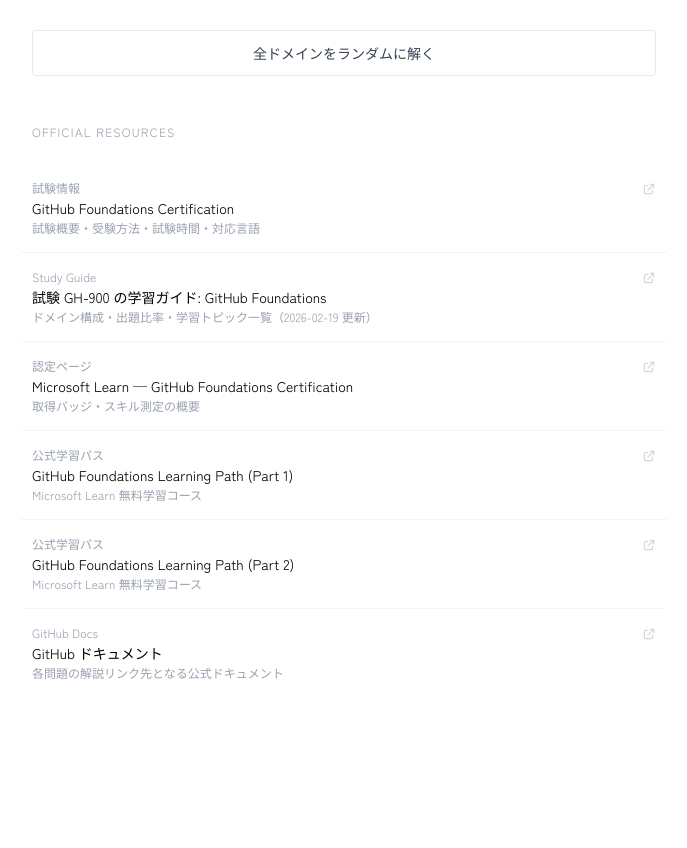
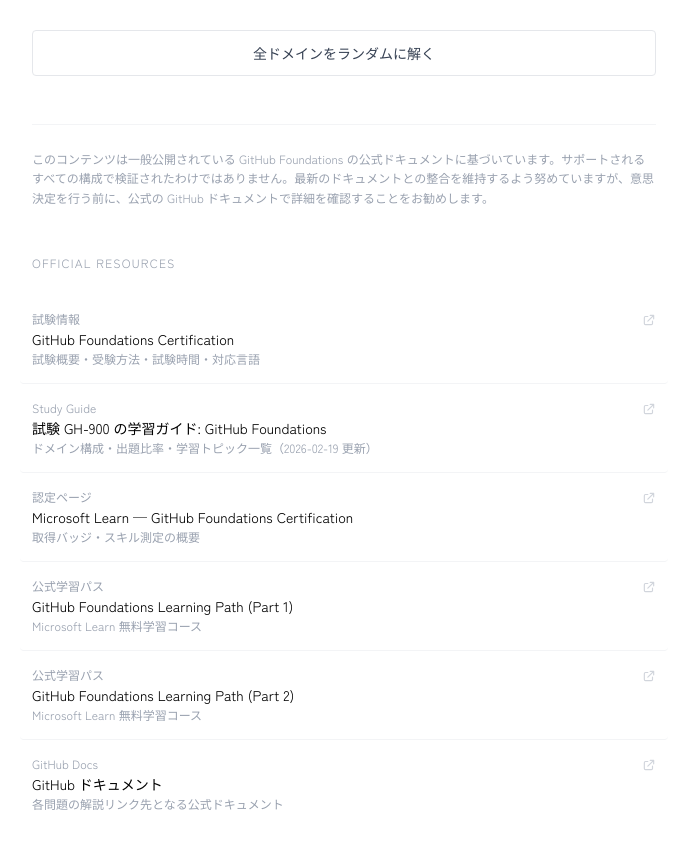
Before and after one commit to kouboyz/gh900-study, a React (Vite) app: page / in a window 1280 px wide. Shown: the part 980-1828 px from the top of the page, without its empty margins (296-983 px from the left). Before the commit the page ends 1773 px from the top, so only its background shows below. Built offline with nearby package versions, Linux system fonts and the light colour scheme.

Commit message:
Add disclaimer section to HomeScreen component

```diff
--- a/src/screens/HomeScreen.tsx
+++ b/src/screens/HomeScreen.tsx
@@ -96,6 +96,11 @@
         </button>
       </div>
 
+      {/* Disclaimer */}
+      <div className="mb-12 text-xs text-gray-400 leading-relaxed border-t border-gray-100 pt-6">
+        このコンテンツは一般公開されている GitHub Foundations の公式ドキュメントに基づいています。サポートされるすべての構成で検&#35388;されたわけではありません。最新のドキュメントとの整合を維持するよう努めていますが、意思決定を行う前に、公式の GitHub ドキュメントで詳細を確認することをお勧めします。
+      </div>
+
       {/* Official Resources */}
       {APP_CONFIG.officialLinks.length > 0 && (
       <div>
```
